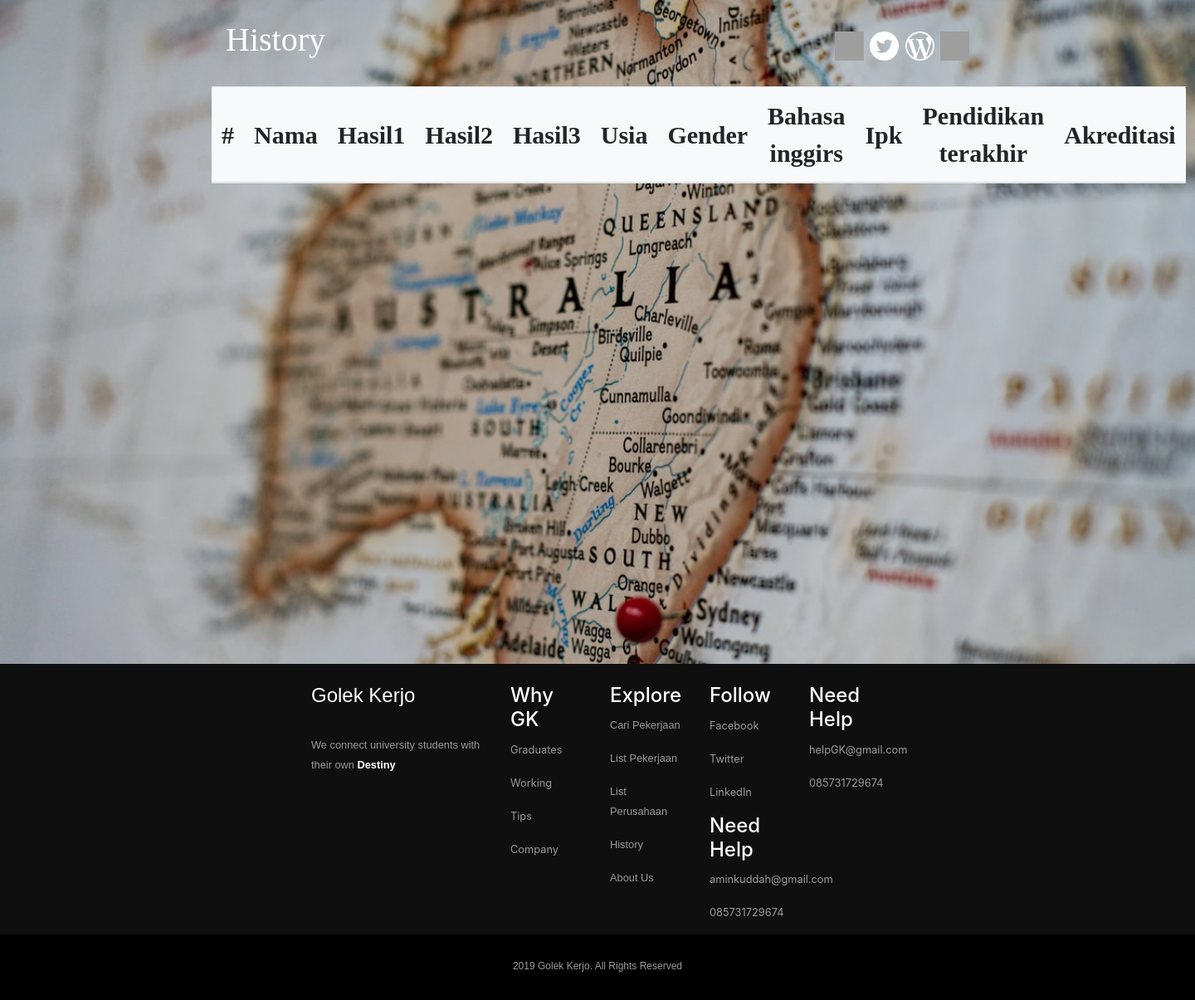
After one commit to Aminkuddah/proyek2, a PHP site: page /history.php in a window 1440 px wide. The commit adds this page. Shown: the whole page at 83% size. Run offline with PHP 8.4, Linux system fonts and the light colour scheme; lists and menus that the app fills with data are empty; grey boxes are pictures that could not be loaded.

Commit message:
baru nyohh

```diff
--- a/proyek/module/aboutUs.php
+++ b/proyek/module/aboutUs.php
@@ -72,17 +72,17 @@
             <div class="row">
                 <div class="col-md-2"></div>
                 <div class="col-md-3">
-                    <img src="../img/avatar.png" class="gambar" alt=""><br>
+                    <img src="../img/abda.jpeg" class="gambar" alt=""><br>
                     <label for="">Abdallah Darussalam Candra</label>
                     <h5>CEO</h5>
                 </div>
                 <div class="col-md-3">
-                    <img src="../img/avatar.png" class="gambar" alt=""><br>
+                    <img src="../img/amin.jpeg" class="gambar" alt=""><br>
                     <label for="">Amin Anis Kuddah</label>
                     <h5>CEO</h5>
                 </div>
                 <div class="col-md-3">
-                    <img src="../img/avatar.png" class="gambar" alt=""><br>
+                    <img src="../img/adhe.jpeg" class="gambar" alt=""><br>
                         <label for="">Rahardhiyan Wahyu Putra</label>
                         <h5>CEO</h5>
                 </div>
--- a/proyek/module/bahan.php
+++ b/proyek/module/bahan.php
@@ -24,7 +24,7 @@
                     <a style="text-decoration: none;" href="cariPekerjaan.php"><p class="explore"><small>Cari Pekerjaan</small></p></a>
                     <a style="text-decoration: none;" href="listPekerjaan.php"><p class="explore"><small>List Pekerjaan</small></p></a>
                     <a style="text-decoration: none;" href="listPerusahaan.php"><p class="explore"><small>List Perusahaan</small></p></a>
-                    <a style="text-decoration: none;" href="contactUs.php"><p class="explore"><small>Contact Us</small></p></a>
+                    <a style="text-decoration: none;" href="history.php"><p class="explore"><small>History</small></p></a>
                     <a style="text-decoration: none;" href="aboutUs.php"><p class="explore"><small>About Us</small></p></a>
 
                 </div>
--- /dev/null
+++ b/proyek/module/history.php
@@ -0,0 +1,50 @@
+<!DOCTYPE html>
+<html lang="en">
+<head>
+    <link rel="stylesheet" href="https://stackpath.bootstrapcdn.com/bootstrap/4.3.1/css/bootstrap.min.css" integrity="sha384-ggOyR0iXCbMQv3Xipma34MD+dH/1fQ784/j6cY/iJTQUOhcWr7x9JvoRxT2MZw1T" crossorigin="anonymous">
+    <link rel="stylesheet" type="text/css" href="../css/history.css">
+</head>
+<body>
+    <div id="home" class="container-fluid">
+        <div class="row">
+            <div class="col-lg-2 p-3"></div>
+            <div class="col-lg-8 p-3">
+                <div class="navbar navbar-light">
+                    <h1>History</h1>
+                    <div class="sosmed ">
+                        <a href="index.php"><img src="../img/facebook.png" class="sosmedLogo" height="35" width="35"></a>
+                        <a href="index.php"><img src="../img/twitter.png" class="sosmedLogo" height="35" width="35"></a>
+                        <a href="index.php"><img src="../img/wordpress.png" class="sosmedLogo" height="35" width="35"></a>
+                        <a href="index.php"><img src="../img/linkedin.png" class="sosmedLogo" height="35" width="35"></a>
+                    </div>
+                </div>
+            </div>
+        </div>
+
+        <div class="row">
+            <div class="col-md-2"></div>
+            <div class="col-md-8">
+                <table class="table table-stripped text-center rounded bg-light">
+                    <thead>
+                        <tr>
+                            <th class='align-middle'>#</th>
+                            <th class='align-middle'>Nama</th>
+                            <th class='align-middle'>Hasil1</th>
+                            <th class='align-middle'>Hasil2</th>
+                            <th class='align-middle'>Hasil3</th>
+                            <th class='align-middle'>Usia</th>
+                            <th class='align-middle'>Gender</th>
+                            <th class='align-middle'>Bahasa inggirs</th>
+                            <th class='align-middle'>Ipk</th>
+                            <th class='align-middle'>Pendidikan terakhir</th>
+                            <th class='align-middle'>Akreditasi</th>
+                        </tr>
+                    </thead>
+                </table>
+            </div>
+        </div>
+    </div>
+
+    <?php include 'bahan.php';?>
+</body>
+</html>
```
Also changed, not shown: proyek/database/db_pekerjaan.sql (+31 -13 lines), proyek/module/contactUs.php (deleted, +0 -55 lines), proyek/module/index.php (+9 -10 lines), proyek/module/listPekerjaan.php (+8 -16 lines), proyek/css/history.css (renamed from proyek/css/contact.css), proyek/img/abda.jpeg (added), proyek/img/adhe.jpeg (added), proyek/img/amin.jpeg (added), proyek/img/history.png (added).
